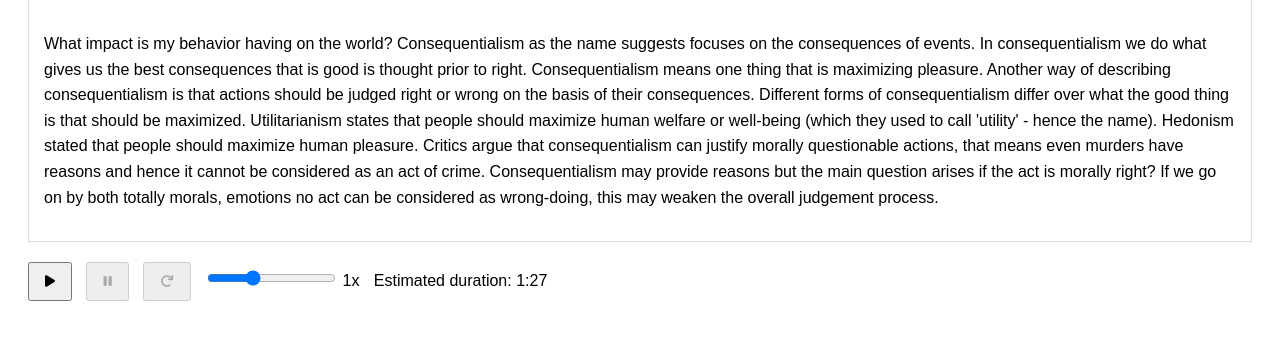
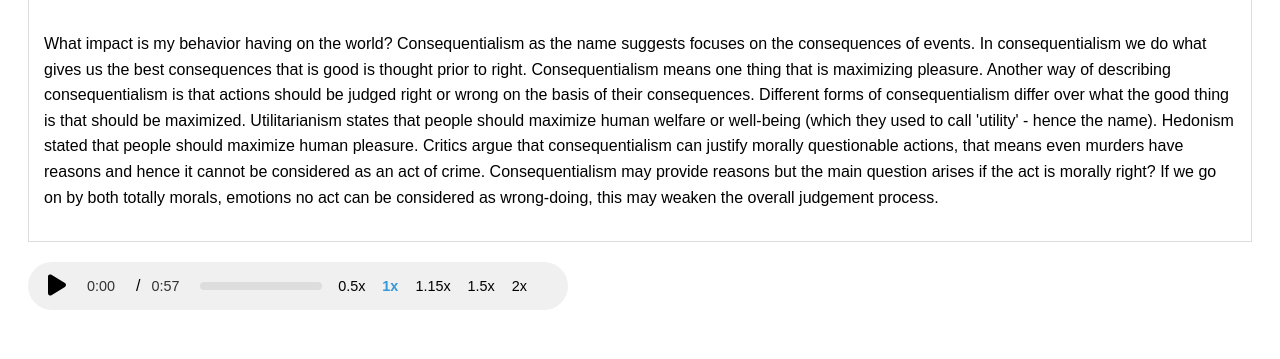
Before and after one commit to AyushiSingh159/vocalizehub, a Django app: page / in a window 1280 px wide. Shown: the part 123-482 px from the top of the page. Run offline with Django 5.2, Linux system fonts and the light colour scheme.

Commit message:
Update home.html

```diff
--- a/speechify/templates/home.html
+++ b/speechify/templates/home.html
@@ -4,123 +4,206 @@
     <meta charset="UTF-8">
     <meta name="viewport" content="width=device-width, initial-scale=1.0">
     <title>VocalizeHub</title>
-    <link rel="stylesheet" href="https://cdnjs.cloudflare.com/ajax/libs/font-awesome/6.0.0/css/all.min.css">
+
+    <script src="https://cdnjs.cloudflare.com/ajax/libs/font-awesome/6.5.1/js/all.min.js"></script>
+
     <style>
         body { font-family: Arial, sans-serif; line-height: 1.6; padding: 20px; }
         #text-container { border: 1px solid #ddd; padding: 15px; margin-bottom: 20px; }
-        button { padding: 10px 15px; margin-right: 10px; }
-        #duration { margin-left: 10px; }
+
+        .player-container {
+            background-color: #f0f0f0;
+            border-radius: 25px;
+            padding: 10px 20px;
+            display: flex;
+            align-items: center;
+            justify-content: space-between;
+            width: 500px;
+            margin-top: 20px;
+        }
+
+        .play-button {
+            background: none;
+            border: none;
+            font-size: 1.5em;
+            cursor: pointer;
+            padding: 0;
+            margin-right: 10px;
+        }
+
+        .time-display {
+            font-size: 0.9em;
+            color: #333;
+            margin-right: 10px;
+            width: 50px;
+            text-align: center;
+        }
+
+        .progress-bar-container {
+            flex-grow: 1;
+            display: flex;
+            align-items: center;
+            margin-right: 10px;
+            cursor: pointer;
+        }
+
+        .progress-bar {
+            width: 100%;
+            height: 8px;
+            background-color: #ddd;
+            border-radius: 5px;
+            position: relative;
+        }
+
+        .progress {
+            height: 8px;
+            background-color: #666;
+            border-radius: 5px;
+            width: 0%;
+        }
+
+        .speed-options {
+            display: inline-flex;
+            margin-right: 10px;
+        }
+
+        .speed-button {
+            background: none;
+            border: none;
+            cursor: pointer;
+            font-size: 0.9em;
+            margin-right: 5px;
+        }
+
+        .speed-button.active {
+            font-weight: bold;
+            color: #3498db;
+        }
     </style>
 </head>
 <body>
     <h1>VocalizeHub</h1>
     <div id="text-container">
-        <p id="text-to-read">What impact is my behavior having on the world?
-        Consequentialism as the name suggests focuses on the consequences of events. In consequentialism we do what gives us the best consequences that is good is thought prior to right. Consequentialism means one thing that is maximizing pleasure. Another way of describing consequentialism is that actions should be judged right or wrong on the basis of their consequences.
-         Different forms of consequentialism differ over what the good thing is that should be maximized.
-        Utilitarianism states that people should maximize human welfare or well-being (which they used to call 'utility' - hence the name).
-        Hedonism stated that people should maximize human pleasure.
-        Critics argue that consequentialism can justify morally questionable actions, that means even murders have reasons and hence it cannot be considered as an act of crime. Consequentialism may provide reasons but the main question arises if the act is morally right? If we go on by both totally morals, emotions no act can be considered as wrong-doing, this may weaken the overall judgement process.</p>
+        <p id="text-to-read">
+            What impact is my behavior having on the world?
+            Consequentialism as the name suggests focuses on the consequences of events. In consequentialism we do what gives us the best consequences that is good is thought prior to right. Consequentialism means one thing that is maximizing pleasure. Another way of describing consequentialism is that actions should be judged right or wrong on the basis of their consequences.
+            Different forms of consequentialism differ over what the good thing is that should be maximized.
+            Utilitarianism states that people should maximize human welfare or well-being (which they used to call 'utility' - hence the name).
+            Hedonism stated that people should maximize human pleasure.
+            Critics argue that consequentialism can justify morally questionable actions, that means even murders have reasons and hence it cannot be considered as an act of crime. Consequentialism may provide reasons but the main question arises if the act is morally right? If we go on by both totally morals, emotions no act can be considered as wrong-doing, this may weaken the overall judgement process.
+        </p>
     </div>
-    <button id="read-button"><i class="fas fa-play"></i></button>
-    <button id="pause-button" disabled><i class="fas fa-pause"></i></button>
-    <button id="resume-button" disabled><i class="fas fa-redo"></i></button>
-    <input type="range" id="speed-control" min="0.5" max="2" step="0.1" value="1">
-    <span id="speed-value">1x</span>
-    <span id="duration"></span>
+
+    <div class="player-container">
+        <button class="play-button" id="playButton"><i class="fas fa-play"></i></button>
+        <span class="time-display" id="currentTime">0:00</span> /
+        <span class="time-display" id="totalTime">0:00</span>
+        <div class="progress-bar-container" id="progressBarContainer">
+            <div class="progress-bar">
+                <div class="progress" id="progress"></div>
+            </div>
+        </div>
+        <div class="speed-options">
+            <button class="speed-button" data-speed="0.5">0.5x</button>
+            <button class="speed-button active" data-speed="1">1x</button>
+            <button class="speed-button" data-speed="1.15">1.15x</button>
+            <button class="speed-button" data-speed="1.5">1.5x</button>
+            <button class="speed-button" data-speed="2">2x</button>
+        </div>
+    </div>
 
     <script>
-        const textToRead = document.getElementById('text-to-read').innerText;
-        const readButton = document.getElementById('read-button');
-        const pauseButton = document.getElementById('pause-button');
-        const resumeButton = document.getElementById('resume-button');
-        const speedControl = document.getElementById('speed-control');
-        const speedValue = document.getElementById('speed-value');
-        const durationSpan = document.getElementById('duration');
+        const textToRead = document.getElementById("text-to-read").innerText;
+        const playButton = document.getElementById("playButton");
+        const currentTimeDisplay = document.getElementById("currentTime");
+        const totalTimeDisplay = document.getElementById("totalTime");
+        const progressBar = document.getElementById("progress");
+        const progressBarContainer = document.getElementById("progressBarContainer");
+        const speedButtons = document.querySelectorAll(".speed-button");
 
-        let speech = new SpeechSynthesisUtterance(textToRead);
+        let speech = new SpeechSynthesisUtterance();
         let speaking = false;
-        let paused = false;
+        let currentSpeed = 1;
+        let estimatedDuration = 0;
+        let currentWordIndex = 0;
+        let wordsArray = textToRead.split(/\s+/);
 
-        function setBrianVoice() {
-            const voices = speechSynthesis.getVoices();
-            const brianVoice = voices[104];
-            if (brianVoice) {
-                speech.voice = brianVoice;
-                speech.lang = brianVoice.lang;
-                console.log(`Voice set to: ${brianVoice.name}`);
-            } else {
-                console.warn("Brian voice not found at index 101.");
-            }
+        function estimateDuration() {
+            const wordsPerMinute = 180;
+            estimatedDuration = (wordsArray.length / wordsPerMinute) * 60;
+            totalTimeDisplay.innerText = formatTime(estimatedDuration);
         }
 
-        if (speechSynthesis.onvoiceschanged !== undefined) {
-            speechSynthesis.onvoiceschanged = setBrianVoice;
-        }
-        setBrianVoice();
+        estimateDuration();
 
-        speech.rate = 1;
-
-        readButton.addEventListener('click', () => {
-            if (!speaking && !paused) {
-                speech = new SpeechSynthesisUtterance(textToRead);
-                setBrianVoice();
-                speech.rate = parseFloat(speedControl.value);
-                window.speechSynthesis.speak(speech);
-                speaking = true;
-            } else if (paused) {
-                window.speechSynthesis.resume();
-                paused = false;
-            }
-            updateButtons();
-        });
-
-        pauseButton.addEventListener('click', () => {
-            window.speechSynthesis.pause();
-            paused = true;
-            updateButtons();
-        });
-
-        resumeButton.addEventListener('click', () => {
-            window.speechSynthesis.resume();
-            paused = false;
-            updateButtons();
-        });
-
-        speedControl.addEventListener('input', () => {
-            const speed = parseFloat(speedControl.value);
-            speedValue.textContent = `${speed.toFixed(1)}x`;
-            speech.rate = speed;
-            if (speaking) {
-                window.speechSynthesis.cancel();
-                speech = new SpeechSynthesisUtterance(textToRead);
-                setBrianVoice();
-                speech.rate = speed;
-                window.speechSynthesis.speak(speech);
+        playButton.addEventListener("click", function () {
+            if (!speaking) {
+                startSpeech();
+            } else {
+                stopSpeech();
             }
         });
 
-        speech.onend = () => {
-            speaking = false;
-            paused = false;
-            updateButtons();
-        };
-
-        function updateButtons() {
-            readButton.disabled = speaking && !paused;
-            pauseButton.disabled = !speaking || paused;
-            resumeButton.disabled = !paused;
+        function startSpeech() {
+            speech.text = wordsArray.slice(currentWordIndex).join(" ");
+            speech.rate = currentSpeed;
+            window.speechSynthesis.speak(speech);
+            speaking = true;
+            playButton.innerHTML = '<i class="fas fa-pause"></i>';
+            updateProgress();
         }
 
-        function updateDuration() {
-            const words = textToRead.trim().split(/\s+/).length;
-            const durationInSeconds = Math.ceil(words / 2 / parseFloat(speedControl.value));
-            const minutes = Math.floor(durationInSeconds / 60);
-            const seconds = durationInSeconds % 60;
-            durationSpan.textContent = `Estimated duration: ${minutes}:${seconds.toString().padStart(2, '0')}`;
+        function stopSpeech() {
+            window.speechSynthesis.cancel();
+            speaking = false;
+            playButton.innerHTML = '<i class="fas fa-play"></i>';
         }
 
-        updateDuration();
+        function updateProgress() {
+            let interval = setInterval(() => {
+                let progress = (currentWordIndex / wordsArray.length) * 100;
+                progressBar.style.width = `${progress}%`;
+                let elapsedTime = (estimatedDuration * currentWordIndex) / wordsArray.length;
+                currentTimeDisplay.innerText = formatTime(elapsedTime);
+                if (!speaking) clearInterval(interval);
+            }, 500);
+        }
+
+        speedButtons.forEach(button => {
+            button.addEventListener("click", () => {
+                currentSpeed = parseFloat(button.getAttribute("data-speed"));
+                speech.rate = currentSpeed;
+                estimateDuration();
+                speedButtons.forEach(btn => btn.classList.remove("active"));
+                button.classList.add("active");
+
+                if (speaking) {
+                    window.speechSynthesis.cancel();
+                    startSpeech();
+                }
+            });
+        });
+
+        progressBarContainer.addEventListener("click", function (event) {
+            let rect = progressBarContainer.getBoundingClientRect();
+            let clickX = event.clientX - rect.left;
+            let percent = clickX / rect.width;
+            currentWordIndex = Math.floor(wordsArray.length * percent);
+            let newTime = estimatedDuration * percent;
+            currentTimeDisplay.innerText = formatTime(newTime);
+            progressBar.style.width = `${percent * 100}%`;
+
+            if (speaking) {
+                window.speechSynthesis.cancel();
+                startSpeech();
+            }
+        });
+
+        function formatTime(seconds) {
+            let mins = Math.floor(seconds / 60);
+            let secs = Math.floor(seconds % 60);
+            return `${mins}:${secs < 10 ? "0" : ""}${secs}`;
+        }
     </script>
 </body>
 </html>
```
